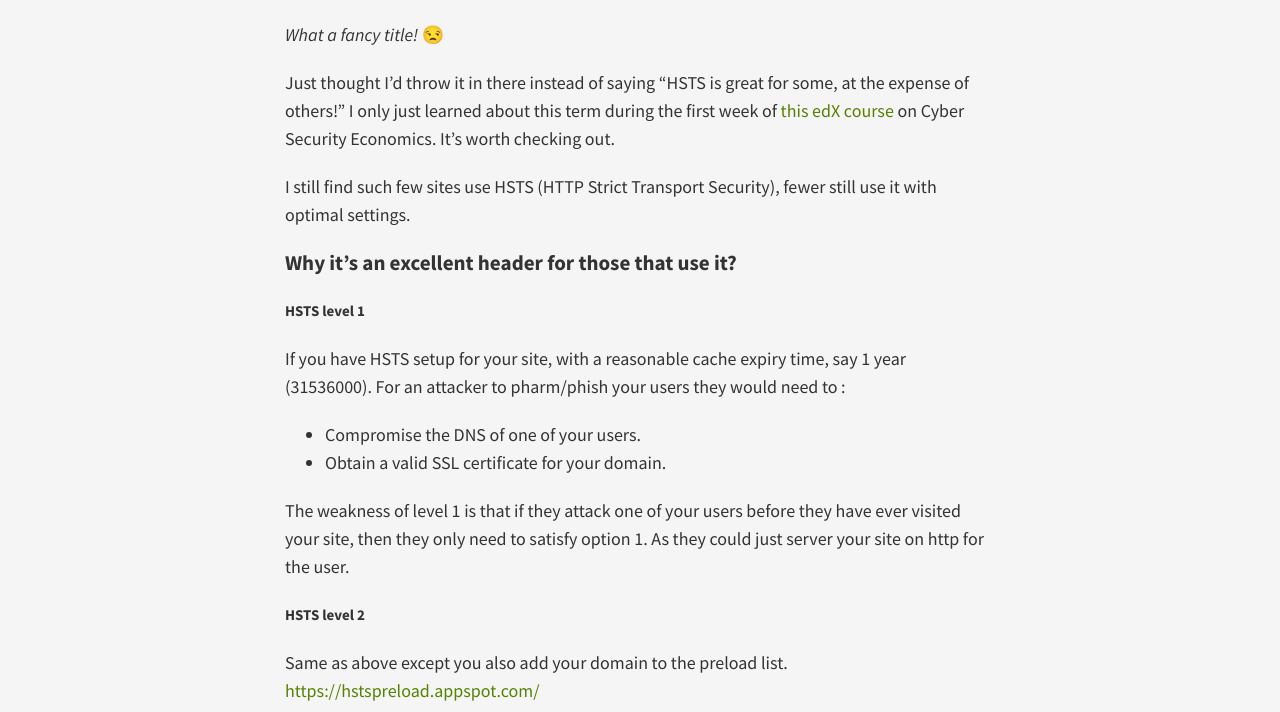
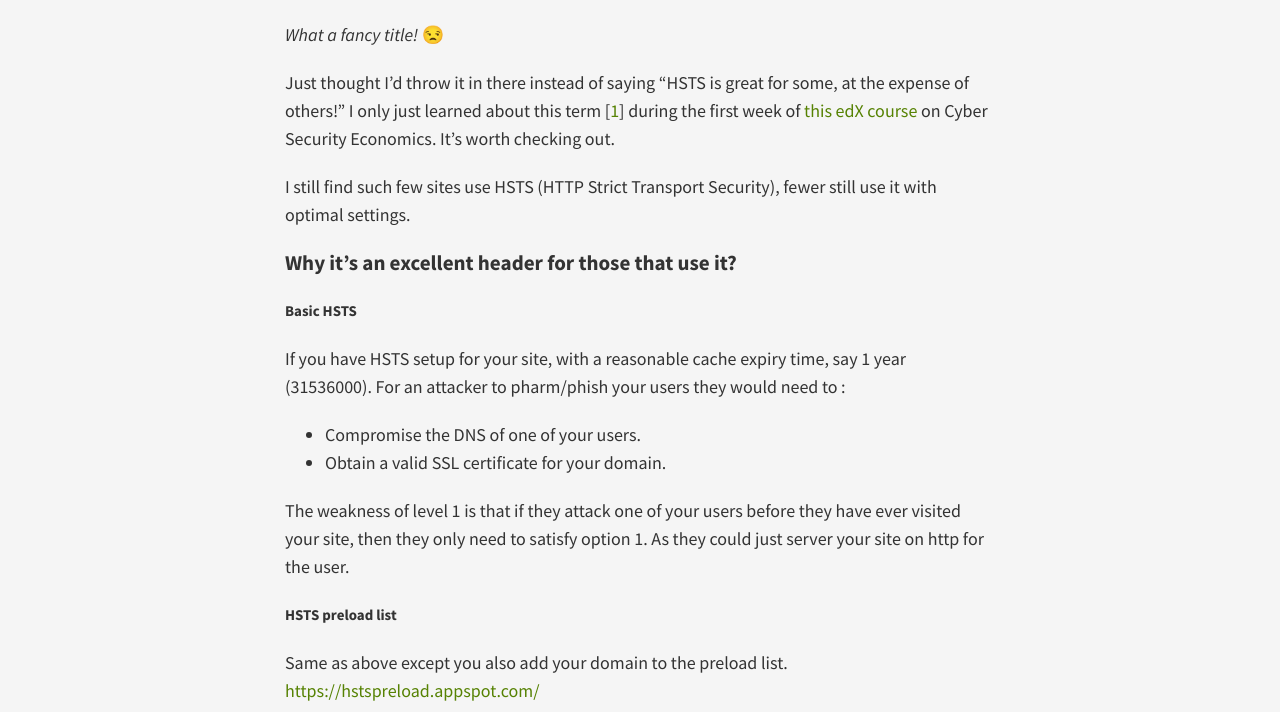
Before and after one commit to joekir/joekir.github.io, a Jekyll site: the page built from _posts/2016-10-28-hsts-is-not-pareto-efficient.md, in a window 1280 px wide. Shown: the part 211-923 px from the top of the page. Built offline with Jekyll 4.4.1, drawn with Linux system fonts in a browser that asks for light colours; nearby versions of some CDN libraries; emoji names are drawn with the system emoji font; comment, search, counter and statistics services are not loaded.

```diff
--- a/_posts/2016-10-28-hsts-is-not-pareto-efficient.md
+++ b/_posts/2016-10-28-hsts-is-not-pareto-efficient.md
@@ -14,13 +14,13 @@ categories:
 
 *What a fancy title!* :unamused:
 
-Just thought I'd throw it in there instead of saying "HSTS is great for some, at the expense of others!" I only just learned about this term during the first week of [this edX course](https://www.edx.org/course/cyber-security-economics-delftx-secon101x) on Cyber Security Economics. It's worth checking out.
+Just thought I'd throw it in there instead of saying "HSTS is great for some, at the expense of others!" I only just learned about this term [[1](http://www.investopedia.com/terms/p/pareto-efficiency.asp)] during the first week of [this edX course](https://www.edx.org/course/cyber-security-economics-delftx-secon101x) on Cyber Security Economics. It's worth checking out.
 
 I still find such few sites use HSTS (HTTP Strict Transport Security), fewer still use it with optimal settings.
 
 ### Why it's an excellent header for those that use it?
 
-##### HSTS level 1
+##### Basic HSTS
 
 If you have HSTS setup for your site, with a reasonable cache expiry time, say 1 year (31536000). For an attacker to pharm/phish your users they would need to :
 - Compromise the DNS of one of your users.
@@ -28,7 +28,7 @@ If you have HSTS setup for your site, with a reasonable cache expiry time, say 1
 
 The weakness of level 1 is that if they attack one of your users before they have ever visited your site, then they only need to satisfy option 1. As they could just server your site on http for the user.
 
-##### HSTS level 2
+##### HSTS preload list
 
 Same as above except you also add your domain to the preload list.
 [https://hstspreload.appspot.com/](https://hstspreload.appspot.com/)
```
